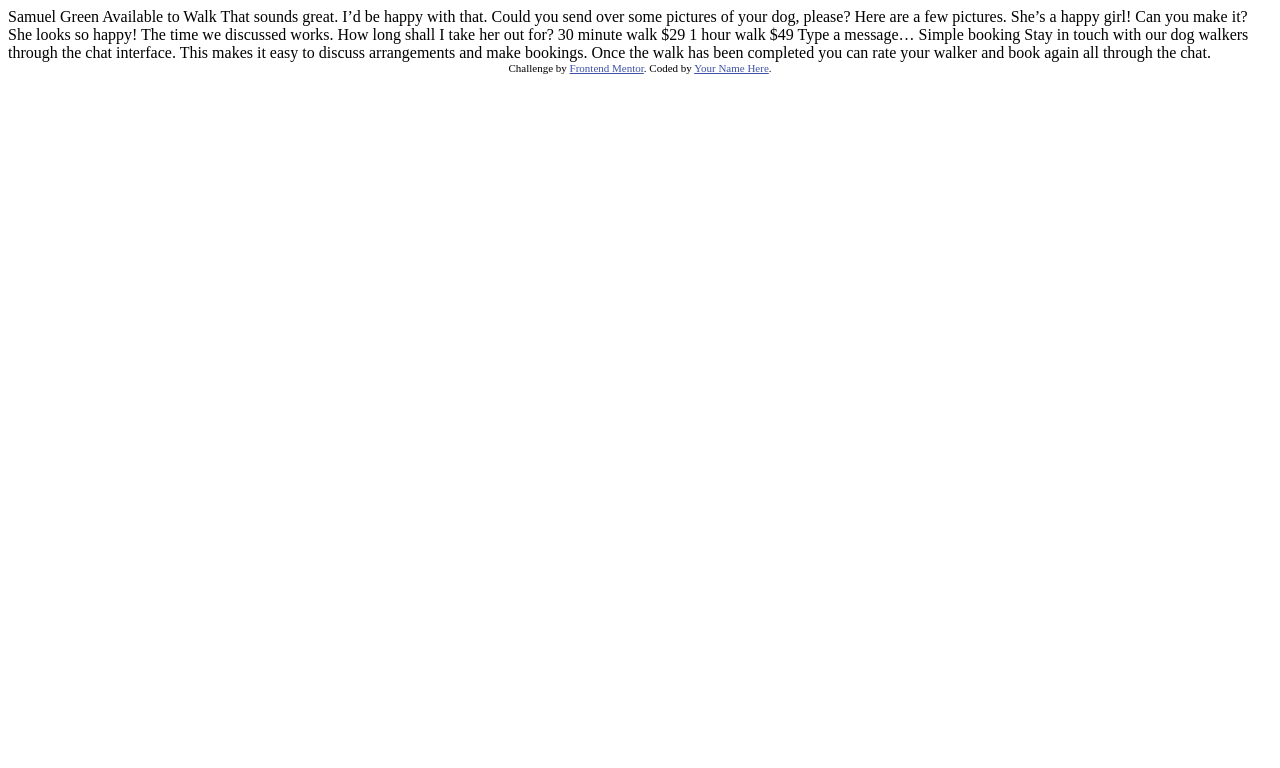
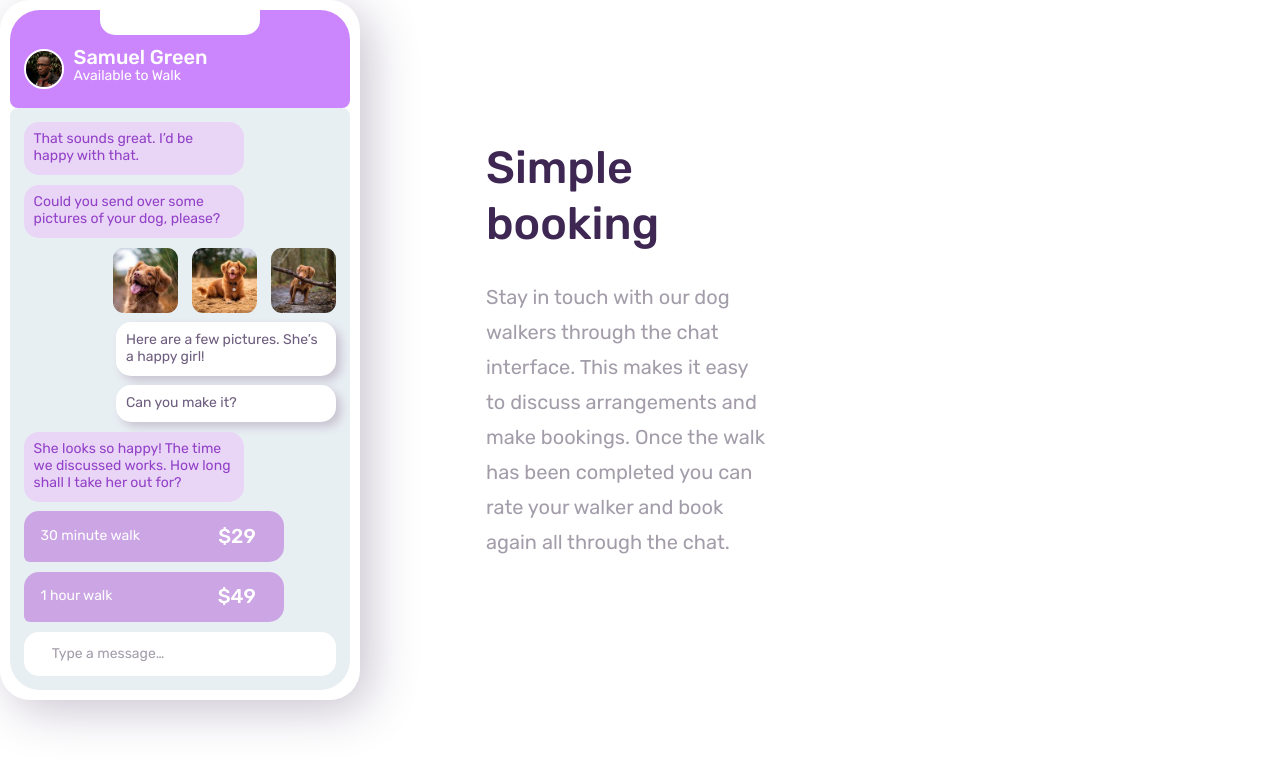
Before and after one commit to blossomkaler/chatapp-website, a plain HTML site: page index.html in a window 1280 px wide. Drawn offline with Linux system fonts and the light colour scheme.

Commit message:
image design

```diff
--- a/index.html
+++ b/index.html
@@ -12,36 +12,57 @@
 </head>
 <body>
 
-  Samuel Green
-  Available to Walk
+  <div class="container">
+    <div class="mobile">
+      <div class="top">
+        <div class="mob-cam">xx</div>
+        <div class="header">
+          <div class="avatar"><img src="/images/avatar.jpg" alt="avatar"></div>
 
-  That sounds great. I’d be happy with that.
+          <div>
+            <div class="name">Samuel Green</div>
+            <div>Available to Walk</div>
+          </div>
+        </div>
 
-  Could you send over some pictures of your dog, please?
+      </div>
 
-  Here are a few pictures. She’s a happy girl!
+      <div class="messages">
+        <div class="received">That sounds great. I’d be happy with that.</div>
+        <div class="received">Could you send over some pictures of your dog, please?</div>
+        <div class="dogs">
+          <div><img src="/images/dog-image-1.jpg" alt=""></div>
+          <div><img src="/images/dog-image-2.jpg" alt=""></div>
+          <div><img src="/images/dog-image-3.jpg" alt=""></div>
+        </div>
+        <div class="sent">Here are a few pictures. She’s a happy girl!</div>
+        <div class="sent">Can you make it?</div>
+        <div class="received">She looks so happy! The time we discussed works. How long shall I take her out for?</div>
 
-  Can you make it?
+        <div class="offer">
+          <div class="time">30 minute walk</div>
+          <div class="money"> $29</div>
+        </div>
 
-  She looks so happy! The time we discussed works. How long shall I take her out for?
+        <div class="offer">
+          <div class="time">1 hour walk</div>
+          <div class="money">$49</div>
+        </div>
 
-  30 minute walk
-  $29
+        <div class="type">Type a message…</div>
+      </div>
+    </div>
 
-  1 hour walk
-  $49
+    <div>
+      <div class="heading">Simple booking</div>
+      <div class="content">
+        Stay in touch with our dog walkers through the chat interface. This makes it easy to
+        discuss arrangements and make bookings. Once the walk has been completed you can rate
+        your walker and book again all through the chat.
+      </div>
+    </div>
 
-  Type a message…
+  </div>
 
-  Simple booking
-
-  Stay in touch with our dog walkers through the chat interface. This makes it easy to
-  discuss arrangements and make bookings. Once the walk has been completed you can rate
-  your walker and book again all through the chat.
-
-  <div class="attribution">
-    Challenge by <a href="https://www.frontendmentor.io?ref=challenge" target="_blank">Frontend Mentor</a>.
-    Coded by <a href="#">Your Name Here</a>.
-  </div>
 </body>
 </html>
--- a/styles.css
+++ b/styles.css
@@ -1,2 +1,204 @@
+@import url('https://fonts.googleapis.com/css2?family=Rubik:wght@400;500;700&display=swap');
+
+*{
+    margin: 0;
+    padding: 0;
+    box-sizing: border-box;
+    font-family: 'Rubik', sans-serif;
+    font-size: 14px;
+    line-height: 1.2rem;
+}
+
+.container{
+    display: grid;
+    grid-template-columns: repeat(2,auto);
+    grid-template-rows: auto;
+    grid-gap: 9rem;
+    height: fit-content;
+    width: 60vw;
+    place-items: center;
+    align-items: center;
+    justify-content: center;
+}
+
+.mobile{
+    display: grid;
+    grid-template-rows:repeat(2,auto) ;
+    grid-template-columns:auto;
+    background-color: white;
+    height: fit-content;
+    width: 360px;
+    padding: 0.7rem;
+    border-radius: 30px;
+    box-shadow: 10px 10px 50px hsl(268, 12%, 79%);
+}
+.top{
+    background-color: hsl(275, 97%, 76%);
+    border-radius: 30px 30px 8px 8px;
+    color: white;
+}
+.mob-cam{
+    height: 25px;
+    text-align: center;
+    background-color: white;
+    border-radius: 0 0 15px 15px;
+    margin: 0 90px 0 90px;
+}
+
+.header{
+    display:grid;
+    grid-template-columns: 40px auto;
+    grid-template-rows: auto;
+    grid-gap: 0.7rem;
+    padding: 1rem;
+}
+
+.avatar img{
+    border-radius: 50%;
+    height: 40px;
+    border: 2px solid white;
+}
+
+.name{
+    font-size: 20px;
+    font-weight: 500;
+    padding-bottom: 0.2rem;
+}
+
+.messages{
+    display: grid;
+    grid-template-rows: repeat(8,auto);
+    grid-gap: 0.7rem;
+    background-color: hsl(202, 31%, 93%);
+    height: fit-content;
+    padding: 1rem;
+    border-radius:8px 8px 30px 30px;
+}
+
+.received{
+    background-color: hsl(276, 66%, 90%);
+    width: 220px;
+    color: hsl(276, 55%, 52%);
+}
+
+.sent{
+    background-color: white;
+    color: hsl(271, 15%, 43%);
+    width: 220px;
+    justify-self: right;
+    box-shadow: 5px 5px 10px hsl(268, 12%, 79%);
+}
+
+.dogs{
+    display: grid;
+    grid-template-columns: repeat(3,65px);
+    grid-template-rows: 65px;
+    grid-gap: 1rem;
+    justify-self: right;
+}
+
+.dogs img{
+    height: 65px;
+    border-radius: 11px;
+}
+
+.offer{
+    display: grid;
+    grid-template-columns: repeat(2,auto);
+    grid-template-rows: auto;
+    background-color: hsl(276, 54%, 77%);
+    color: white;
+    padding: 1.2rem;
+    padding-right: 2rem;
+    border-radius: 15px 15px 15px 6px ;
+    width: 260px;
+}
+.money{
+    text-align: right;
+    font-size: 20px;
+    font-weight: 500;
+}
+.type{
+    background-color: white;
+    color: hsl(270, 7%, 64%);
+    padding: 1rem;
+    padding-left: 3rem;
+}
+
+.received, .sent, .type{
+    padding: 0.7rem;
+    border-radius: 15px;
+}
+
+.type{
+    background-color: white;
+    color: hsl(270, 7%, 64%);
+    padding: 1rem;
+    padding-left: 2rem;
+}
+
+.heading{
+    font-size: 45px;
+    font-weight: 500;
+    line-height: 4rem;
+    padding-bottom: 2rem;
+    color: hsl(271, 36%, 24%);
+}
+.content{
+    color: hsl(270, 7%, 64%);
+    font-size: 20px;
+    line-height: 2.5rem;
+}
+
+
+
+
+
+
+
+
+
+
+
+
+
+
+
+
+
+
+
+
+
+
+
+
+
+
+
+
+
+
+
+
+
+
+
+
+
+
+
+
+
+
+
+
+
+
+
+
+
+
+/**
 .attribution { font-size: 11px; text-align: center; }
 .attribution a { color: hsl(228, 45%, 44%); }
```
